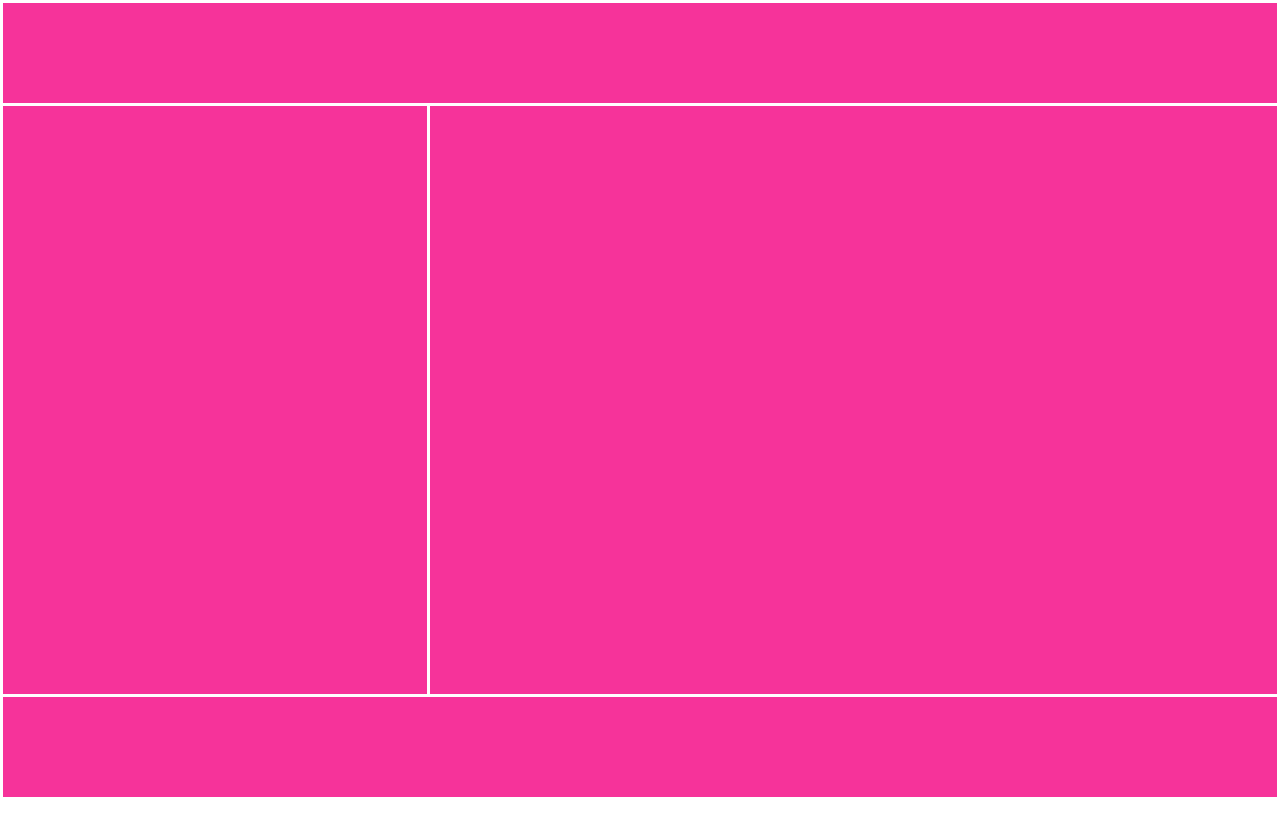
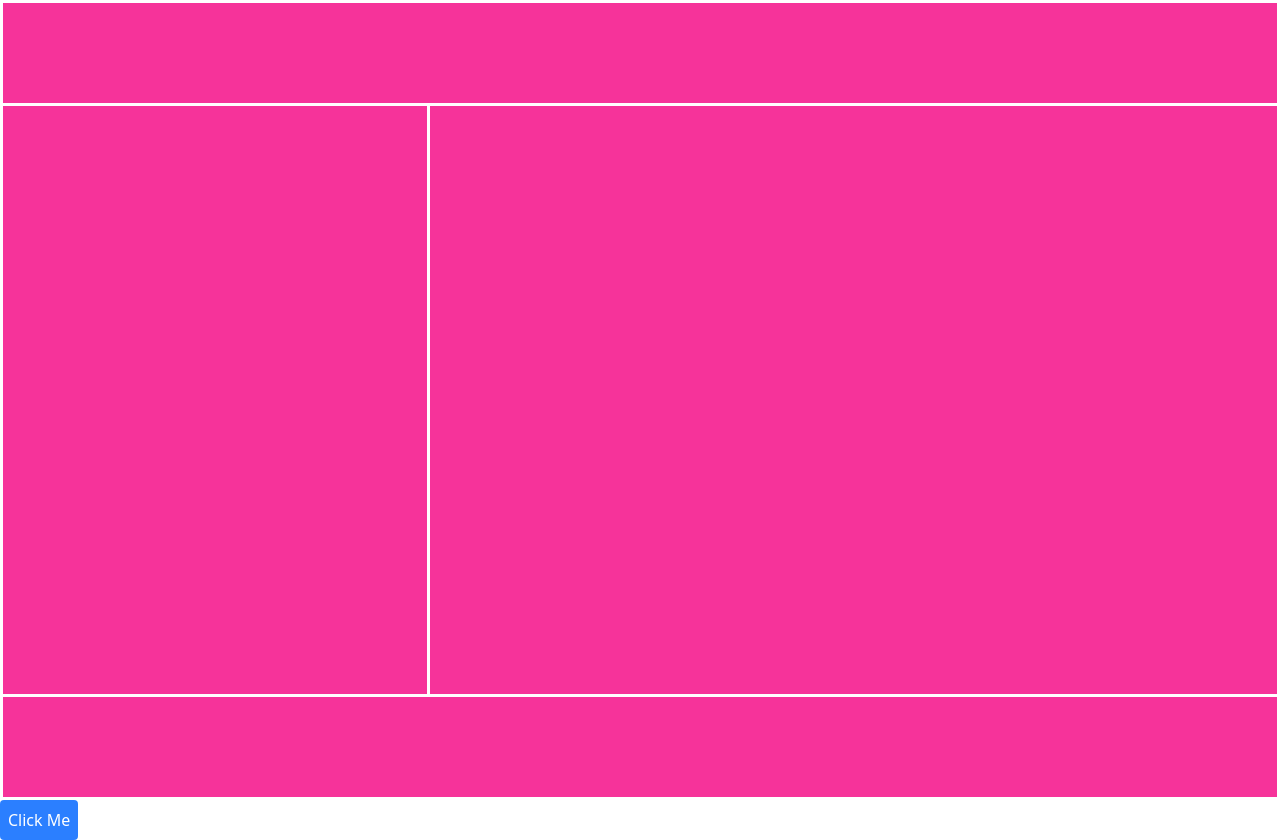
Before and after one commit to Guilherme23645/layout, a React (Vite) app: page / in a window 1280 px wide. Before the commit the page ends 800 px from the top, so only its background shows below. Built offline with nearby package versions, Linux system fonts and the light colour scheme.

Commit message:
Button added

```diff
--- a/src/App.jsx
+++ b/src/App.jsx
@@ -1,5 +1,6 @@
 function App() {
   return (
+    <>
       <div className="h-screen w-screen flex flex-col gap-[3px] p-[3px] bg-white">
         <header className="bg-pink-500 h-[100px] w-full"></header>
         <main className="flex gap-[3px] h-[calc(100%-206px)] w-full bg-white">
@@ -7,9 +8,11 @@ function App() {
           <div className="bg-pink-500 h-full" style={{ width: "calc(2 * 100% / 3)" }}></div>
         </main>
         <footer className="bg-pink-500 h-[100px] w-full"></footer>
-      {/* Optional: Add the button if you want the toggle */}
-      {/* <button className="fixed z-50 bottom-4 right-4 bg-white text-black px-4 py-2 rounded shadow" id="btn">Click</button> */}
       </div>
+      <button className="bg-blue-500 text-white p-2 rounded hover:bg-blue-600 transition duration-300">
+        Click Me
+      </button>
+    </>
   )
 }
 
```
Lines whose indentation alone changed are shown as unchanged.
